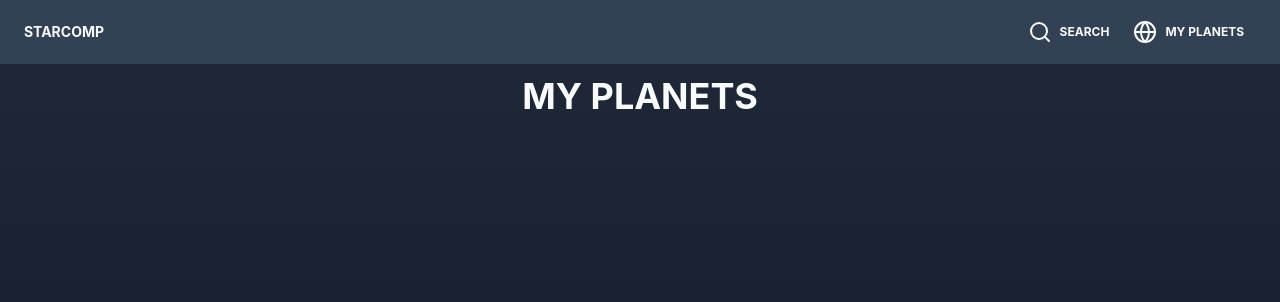
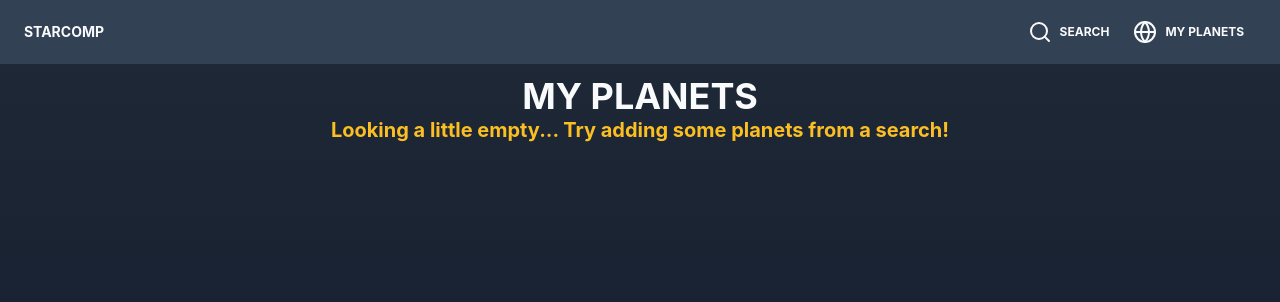
Before and after one commit to Trevron/starcomp, a React (Create React App) app: page /myplanets in a window 1280 px wide. Shown: the top 302 px of the page. Built offline with nearby package versions, Linux system fonts and the light colour scheme.

Commit message:
Display a message if there are no saved planets.

```diff
--- a/src/pages/MyPlanets.tsx
+++ b/src/pages/MyPlanets.tsx
@@ -13,12 +13,22 @@ function MyPlanetsList() {
   const store = useRootStore();
   return (
     <div>
-      {store.planet.planets.map((planet) => (
-        // Regex replaces spaces with underscores
-        <Link key={planet.id} to={`/planet/${planet.name.replace(/ /g,"_")}`} state={{id: planet.id, from: "/myplanets"}}>
-          <PlanetCard planet={planet} />
-        </Link>
-      ))}
+      {store.planet.planets.length === 0 ? (
+        <h1 className="text-amber-400 font-bold text-xl flex justify-center self-center">
+          Looking a little empty... Try adding some planets from a search!
+        </h1>
+      ) : (
+        store.planet.planets.map((planet) => (
+          // Regex replaces spaces with underscores
+          <Link
+            key={planet.id}
+            to={`/planet/${planet.name.replace(/ /g, "_")}`}
+            state={{ id: planet.id, from: "/myplanets" }}
+          >
+            <PlanetCard planet={planet} />
+          </Link>
+        ))
+      )}
     </div>
   );
 }
@@ -28,7 +38,9 @@ const MyPlanetsObserver = observer(MyPlanetsList);
 function MyPlanets() {
   return (
     <>
-      <h1 className="flex justify-center text-4xl font-bold text-gray-50 uppercase">My Planets</h1>
+      <h1 className="flex justify-center text-4xl font-bold text-gray-50 uppercase">
+        My Planets
+      </h1>
       <MyPlanetsObserver />
     </>
   );
```
